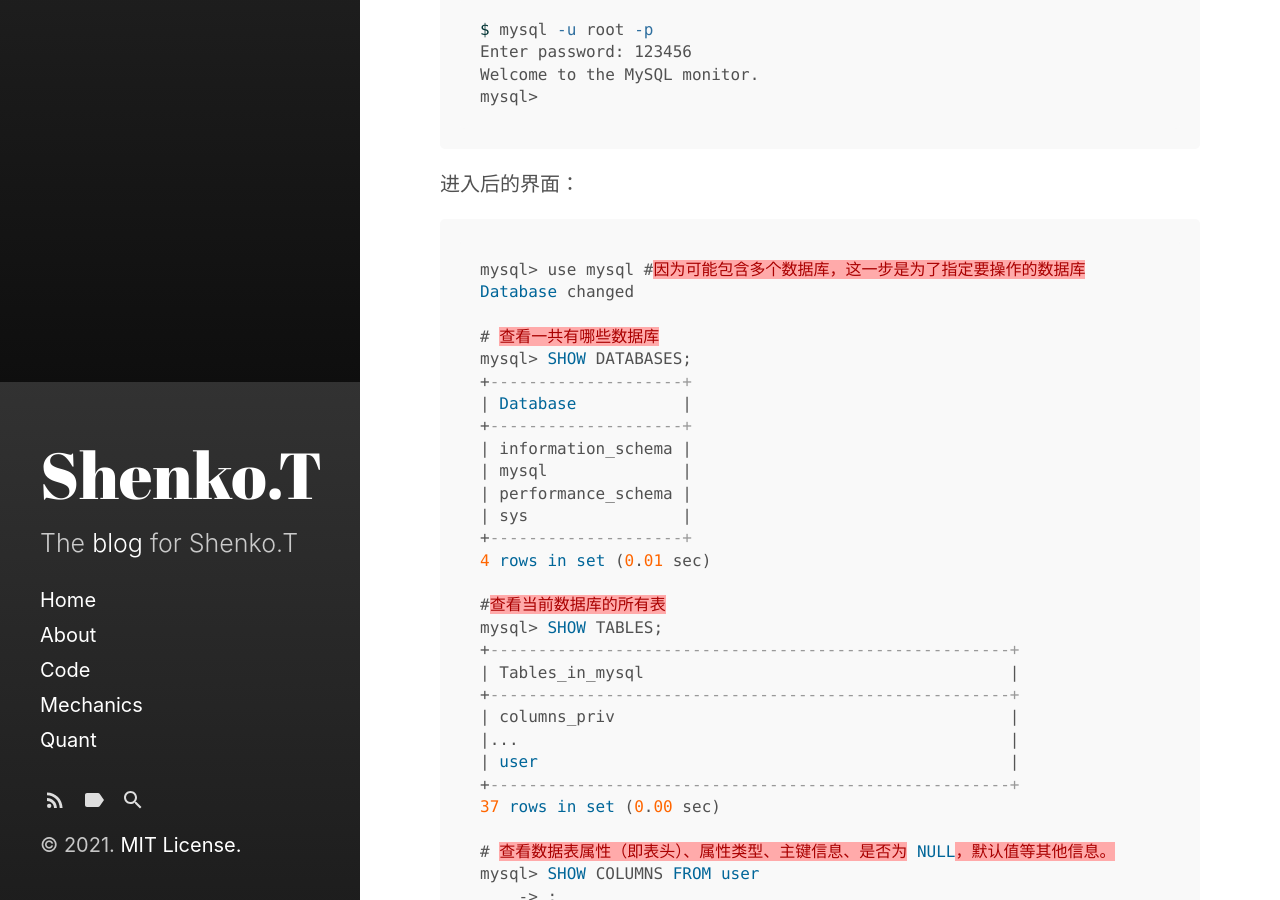
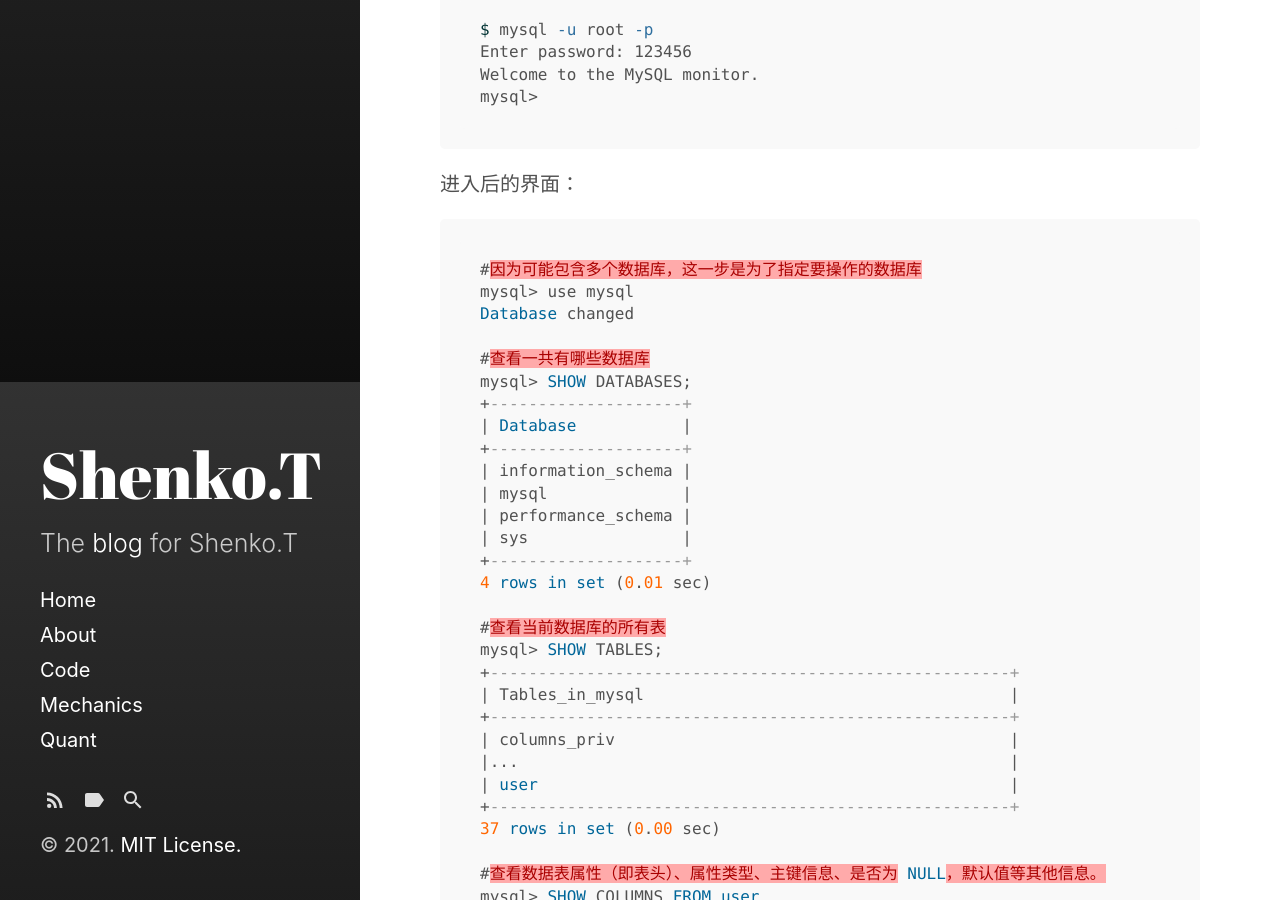
Before and after one commit to DA0717/DA0717.github.io, a Jekyll site: the page built from _posts/2021-11-11-learn-mysql.md, in a window 1280 px wide and 900 px high, scrolled down 2318 px. Built offline with Jekyll 4.4.1, drawn with Linux system fonts in a browser that asks for light colours.

````diff
--- a/_posts/2021-11-11-learn-mysql.md
+++ b/_posts/2021-11-11-learn-mysql.md
@@ -89,10 +89,11 @@ mysql>
 进入后的界面：
 
 ```sql
-mysql> use mysql #因为可能包含多个数据库，这一步是为了指定要操作的数据库
+#因为可能包含多个数据库，这一步是为了指定要操作的数据库
+mysql> use mysql
 Database changed
 
-# 查看一共有哪些数据库
+#查看一共有哪些数据库
 mysql> SHOW DATABASES;
 +--------------------+
 | Database           |
@@ -115,7 +116,7 @@ mysql> SHOW TABLES;
 +------------------------------------------------------+
 37 rows in set (0.00 sec)
 
-# 查看数据表属性（即表头）、属性类型、主键信息、是否为 NULL，默认值等其他信息。
+#查看数据表属性（即表头）、属性类型、主键信息、是否为 NULL，默认值等其他信息。
 mysql> SHOW COLUMNS FROM user
     -> ;
 +--------------------------+-----------------------------------+------+-----+-----------------------+-------+
@@ -130,10 +131,10 @@ mysql> SHOW COLUMNS FROM user
 +--------------------------+-----------------------------------+------+-----+-----------------------+-------+
 51 rows in set (0.01 sec)
 
-# 显示数据表的详细索引信息，包括PRIMARY KEY（主键）。
+#显示数据表的详细索引信息，包括PRIMARY KEY（主键）。
 mysql> SHOW INDEX FROM user;
 
-# 显示数据表状态，从数据库database中
+#显示数据表状态，从数据库database中
 mysql> show table status from mysql;
 ```
 
@@ -142,10 +143,10 @@ mysql> show table status from mysql;
 由于mysql更新，用户设置已经不能用菜鸟教程的[在user表中添加一行](https://www.runoob.com/mysql/mysql-administration.html)来实现了，改为如下实现。
 
 ```sql
-# 创建新用户，用户名@访问IP indentified by 密码
+#创建新用户，用户名@访问IP indentified by 密码
 mysql> create user 'guest'@'%' identified by 'guest123';
 
-# 赋予新用户所有数据库中所有表的增删查改和建表删表的权限
+#赋予新用户所有数据库中所有表的增删查改和建表删表的权限
 mysql> grant usage on *.* to 'guest'@'%' with grant option;
 mysql> grant select,insert,update,delete,create,drop on *.* to 'guest'@'%' with grant option;
 
````
